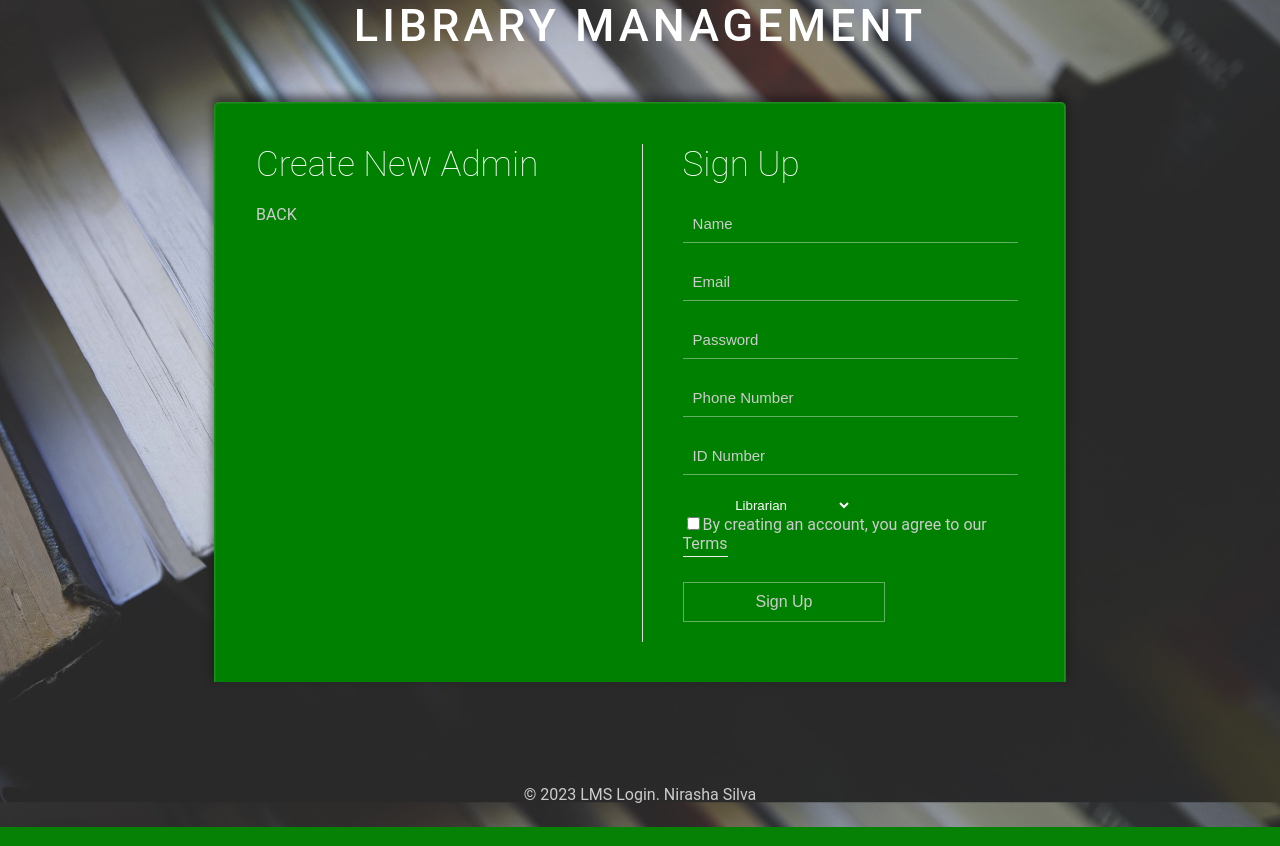
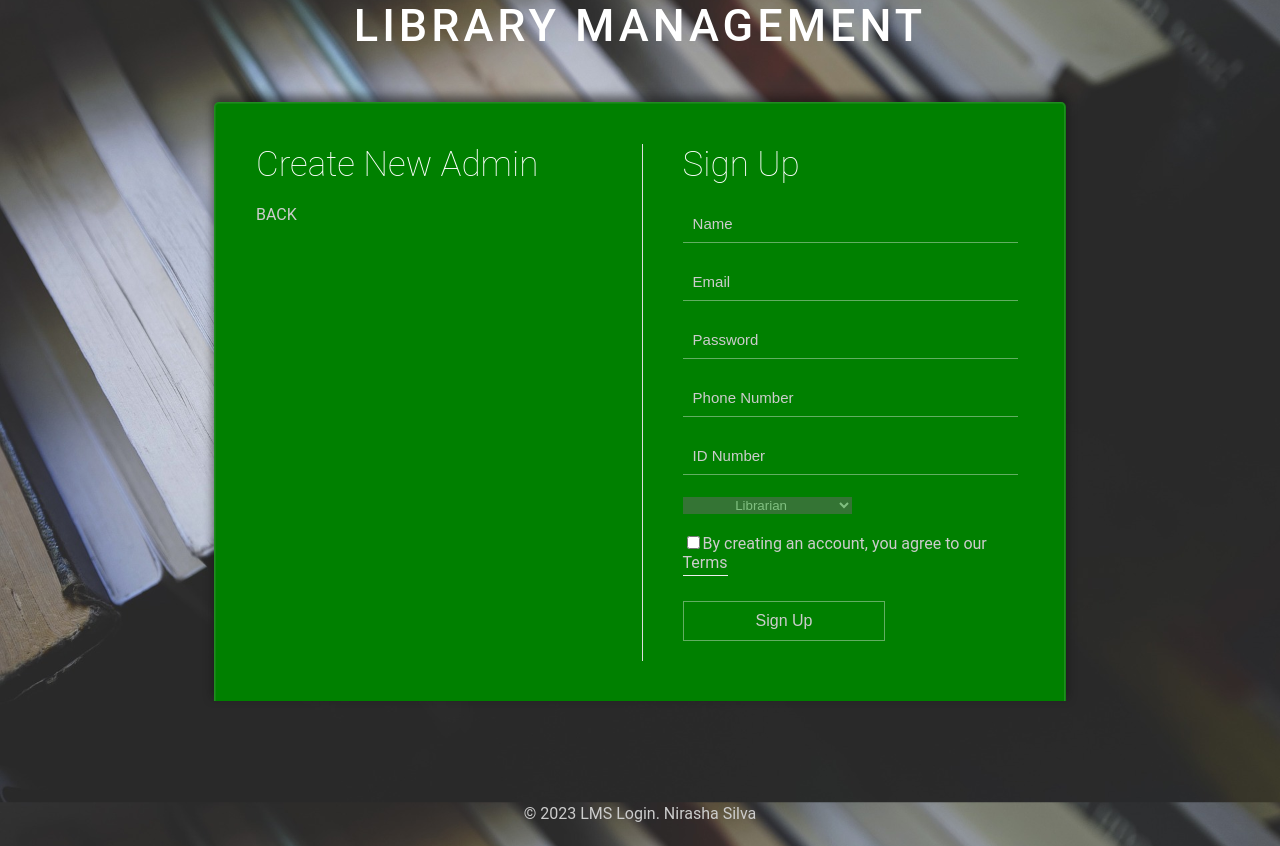
Before and after one commit to nirashat/LMS, a PHP site: page /librarian/addadmin.php in a window 1280 px wide. Shown: the part 51-897 px from the top of the page. Run offline with PHP 8.4, Linux system fonts and the light colour scheme.

Commit message:
Add files via upload

```diff
--- a/LMS/librarian/addadmin.php
+++ b/LMS/librarian/addadmin.php
@@ -31,7 +31,7 @@
 <body>
 <style>
 body{
-background-color: #808080;
+background-color: #008000;
 
 
 }
@@ -72,12 +72,13 @@
 				<input type="text" Name="PhoneNumber" placeholder="Phone Number" required>
 				<input type="text" Name="RollNo" placeholder="ID Number" required="">
 
-				<select name="Category" id="Category">
+				<select name="Category" id="Category" style="background-color: dimgray; opacity: 0.5;">
 					<option value="Librarian">Librarian</option>
 					<option value="Lirbary Staff ">Library Staff </option>
 
 
 				</select>
+				<br>
 				<br>
 				<p><input type="checkbox">By creating an account, you agree to our <a class="underline" href="terms.html">Terms</a></p>
 
--- a/LMS/librarian/addstaff.php
+++ b/LMS/librarian/addstaff.php
@@ -31,7 +31,7 @@
 <body>
 <style>
 body{
-background-color: #808080;
+background-color: #008000;
 
 
 }
@@ -72,12 +72,13 @@
 				<input type="text" Name="PhoneNumber" placeholder="Phone Number" required>
 				<input type="text" Name="RollNo" placeholder="ID Number" required="">
 
-				<select name="Category" id="Category">
+				<select name="Category" id="Category" style="background-color: dimgray; opacity: 0.5;">
 					<option value="Librarian">Librarian</option>
 					<option value="Lirbary Staff ">Library Staff </option>
 
 
 				</select>
+				<br>
 				<br>
 				<p><input type="checkbox">By creating an account, you agree to our <a class="underline" href="terms.html">Terms</a></p>
 
```
